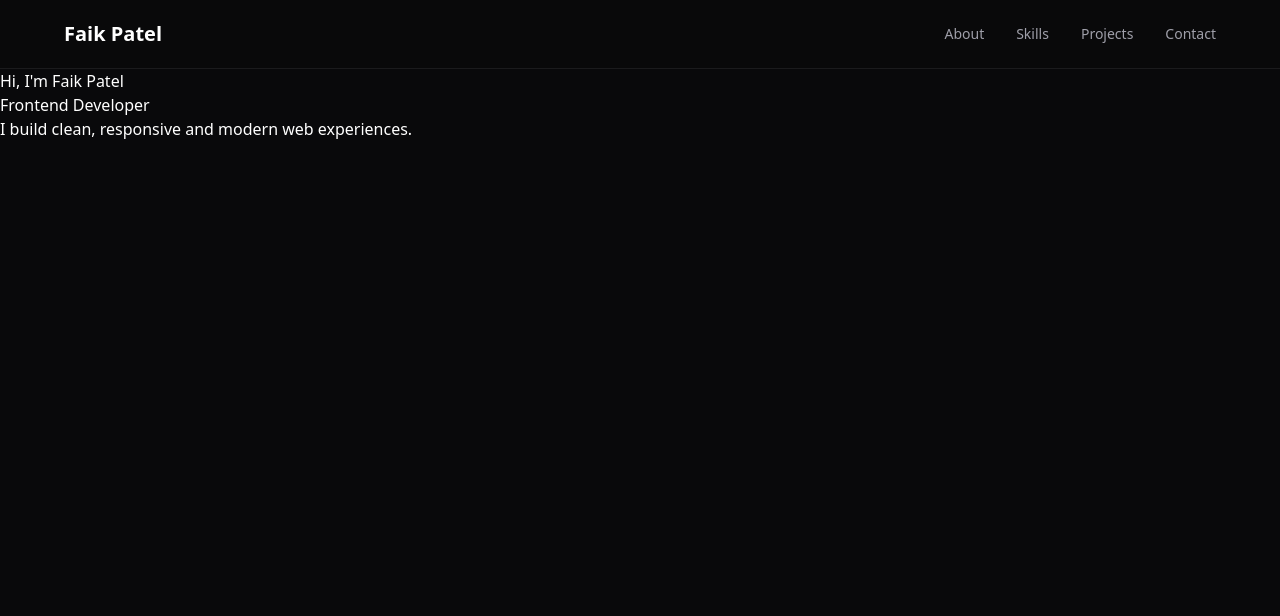
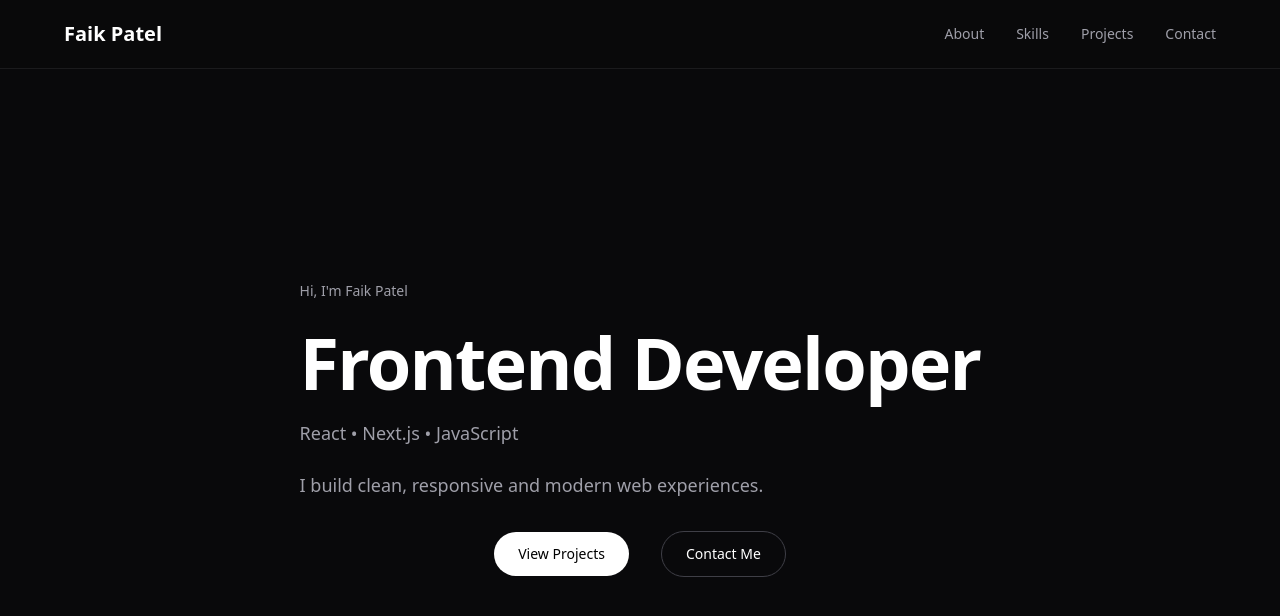
Before and after one commit to faikp/my-portfolio, a Next.js app: page / in a window 1280 px wide. Shown: the top 616 px of the page. Built offline with nearby package versions, Linux system fonts and the light colour scheme.

Commit message:
added hero section

```diff
--- a/src/components/Hero.jsx
+++ b/src/components/Hero.jsx
@@ -1,11 +1,65 @@
+"use client";
+import { motion } from "framer-motion";
+
 export default function Hero() {
   return (
-    <section>
-      <p>Hi, I'm Faik Patel</p>
+    <section className="mx-auto flex min-h-[80vh] max-w-4xl flex-col justify-start px-6 pt-20 md:justify-center px-6">
+      <motion.p
+        initial={{ opacity: 0, y: 20 }}
+        animate={{ opacity: 1, y: 0 }}
+        transition={{ duration: 0.5 }}
+        className="mb-4 text-sm font-medium text-zinc-400"
+      >
+        Hi, I'm Faik Patel
+      </motion.p>
 
-      <h1>Frontend Developer</h1>
+      <motion.h1
+        initial={{ opacity: 0, y: 20 }}
+        animate={{ opacity: 1, y: 0 }}
+        transition={{ duration: 0.5, delay: 0.1 }}
+        className="text-5xl font-semibold leading-tight tracking-tight text-white md:text-7xl"
+      >
+        Frontend Developer
+      </motion.h1>
 
-      <p>I build clean, responsive and modern web experiences.</p>
+      <motion.p
+        initial={{ opacity: 0, y: 20 }}
+        animate={{ opacity: 1, y: 0 }}
+        transition={{ duration: 0.5, delay: 0.2 }}
+        className="mt-3 text-lg text-zinc-400"
+      >
+        React • Next.js • JavaScript
+      </motion.p>
+
+      <motion.p
+        initial={{ opacity: 0, y: 20 }}
+        animate={{ opacity: 1, y: 0 }}
+        transition={{ duration: 0.5, delay: 0.3 }}
+        className="mt-6 max-w-2xl text-base leading-7 text-zinc-400 md:text-lg"
+      >
+        I build clean, responsive and modern web experiences.
+      </motion.p>
+
+      <div className="mt-8 flex items-center justify-center gap-8">
+        <motion.a
+          initial={{ opacity: 0, y: 20 }}
+          animate={{ opacity: 1, y: 0 }}
+          transition={{ duration: 0.5, delay: 0.4 }}
+          href="#projects"
+          className="w-fit rounded-full bg-white px-6 py-3 text-sm font-medium text-black transition-colors hover:bg-zinc-200"
+        >
+          View Projects
+        </motion.a>
+        <motion.a
+          initial={{ opacity: 0, y: 20 }}
+          animate={{ opacity: 1, y: 0 }}
+          transition={{ duration: 0.5, delay: 0.5 }}
+          href="#contact"
+          className="w-fit rounded-full border border-zinc-700 px-6 py-3 text-sm font-medium text-white transition-colors hover:bg-zinc-900"
+        >
+          Contact Me
+        </motion.a>
+      </div>
     </section>
   );
 }
```
